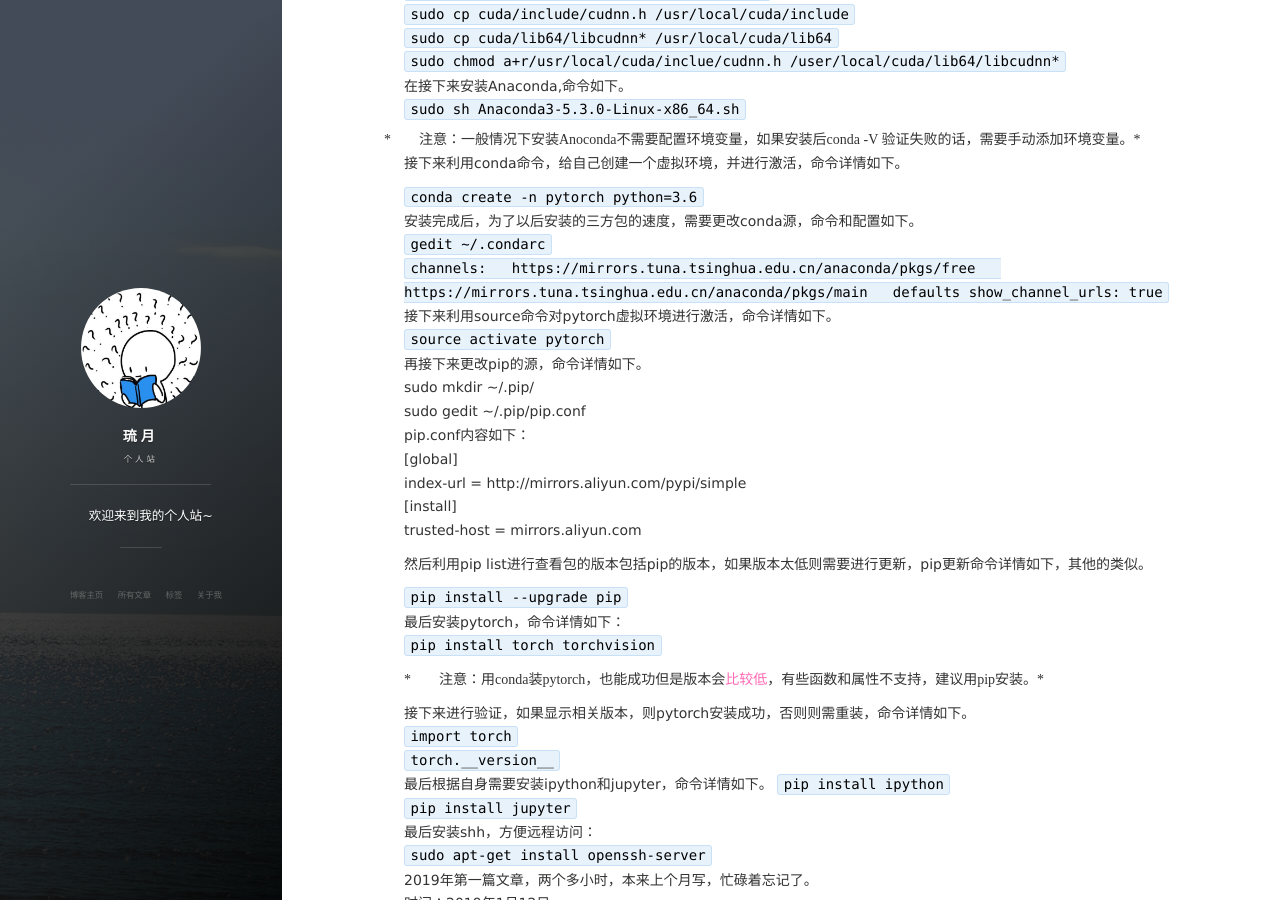
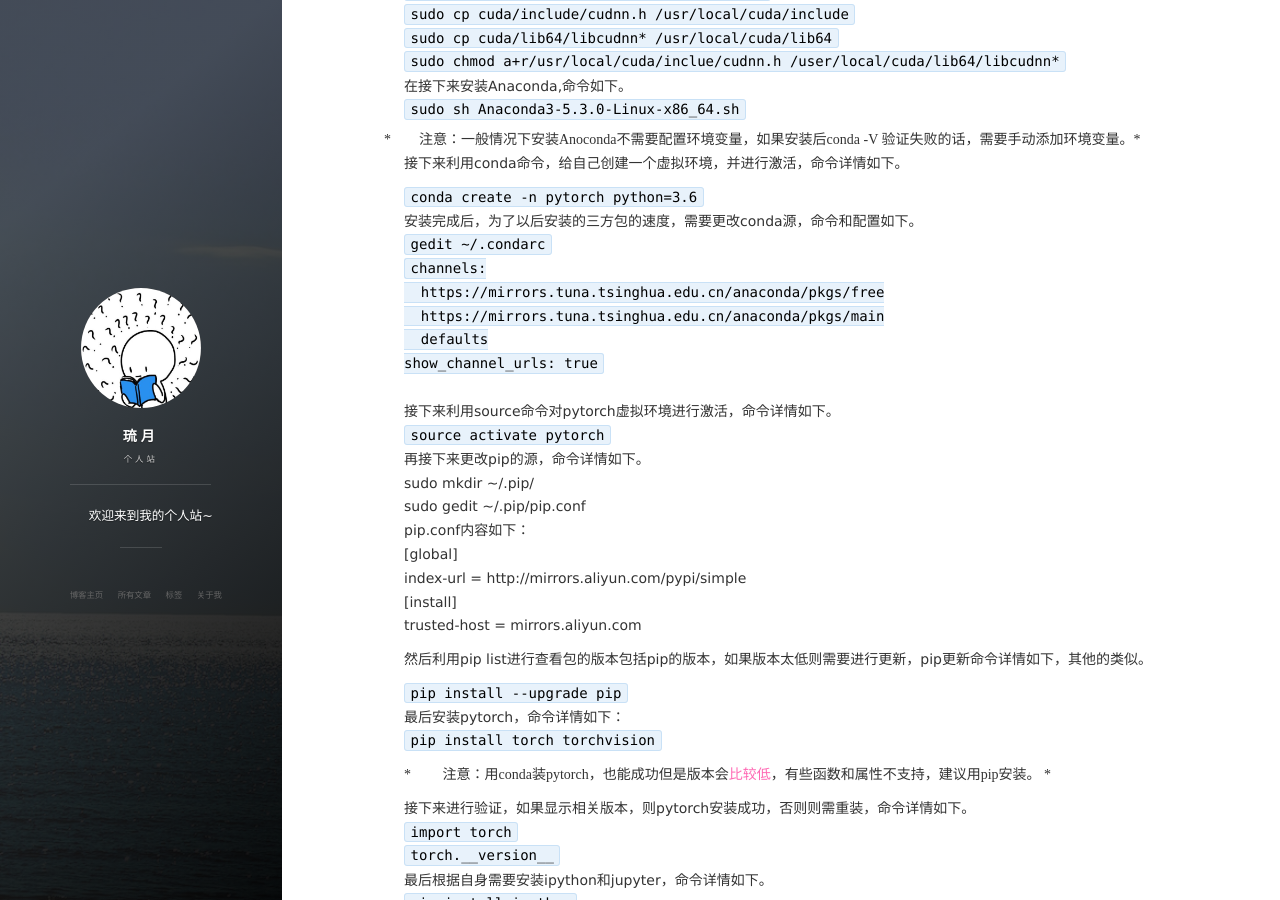
Before and after one commit to cuiguangwu/cuiguangwu.github.io, a Jekyll site: the page built from _posts/2019-1-12-pytorch-environment.md, in a window 1280 px wide and 900 px high, scrolled down 752 px. Built offline with Jekyll 4.4.1, drawn with Linux system fonts in a browser that asks for light colours; nearby versions of some CDN libraries; our own code applies the rules of GitHub Pages for plain Markdown files; comment, search, counter and statistics services are not loaded; part of the change alters nothing that is shown.

```diff
--- a/_posts/2019-1-12-pytorch-environment.md
+++ b/_posts/2019-1-12-pytorch-environment.md
@@ -36,11 +36,11 @@ pytorch，其下载地址和安装方式见[[4]](https://pytorch.org/)
 安装完成后，为了以后安装的三方包的速度，需要更改conda源，命令和配置如下。
 `gedit ~/.condarc`
 <code>
-channels:
-&#8195;&#8195;https://mirrors.tuna.tsinghua.edu.cn/anaconda/pkgs/free
-&#8195;&#8195;https://mirrors.tuna.tsinghua.edu.cn/anaconda/pkgs/main
-&#8195;&#8195;defaults
-show_channel_urls: true
+channels:<br/>
+&#8195;&#8195;https://mirrors.tuna.tsinghua.edu.cn/anaconda/pkgs/free<br/>
+&#8195;&#8195;https://mirrors.tuna.tsinghua.edu.cn/anaconda/pkgs/main<br/>
+&#8195;&#8195;defaults<br/>
+show_channel_urls: true<br/>
 </code>
 接下来利用source命令对pytorch虚拟环境进行激活，命令详情如下。
 `source activate pytorch`
@@ -60,13 +60,15 @@ trusted-host = mirrors.aliyun.com
 `pip install torch torchvision`
 <p>
 <font color="" face="黑体">
-*&#8195;&#8195;注意：用conda装pytorch，也能成功但是版本会<font color="#FF69B4">比较低</font>，有些函数和属性不支持，建议用pip安装。*
+*
+&#8195;&#8195;注意：用conda装pytorch，也能成功但是版本会<font color="#FF69B4">比较低</font>，有些函数和属性不支持，建议用pip安装。
+*
 </font>
 </p>
 接下来进行验证，如果显示相关版本，则pytorch安装成功，否则则需重装，命令详情如下。
 `import torch`
 `torch.__version__`
-最后根据自身需要安装ipython和jupyter，命令详情如下。
+最后根据自身需要安装ipython和jupyter，命令详情如下。<br/>
 `pip install ipython`
 `pip install jupyter`
 最后安装shh，方便远程访问：
```
